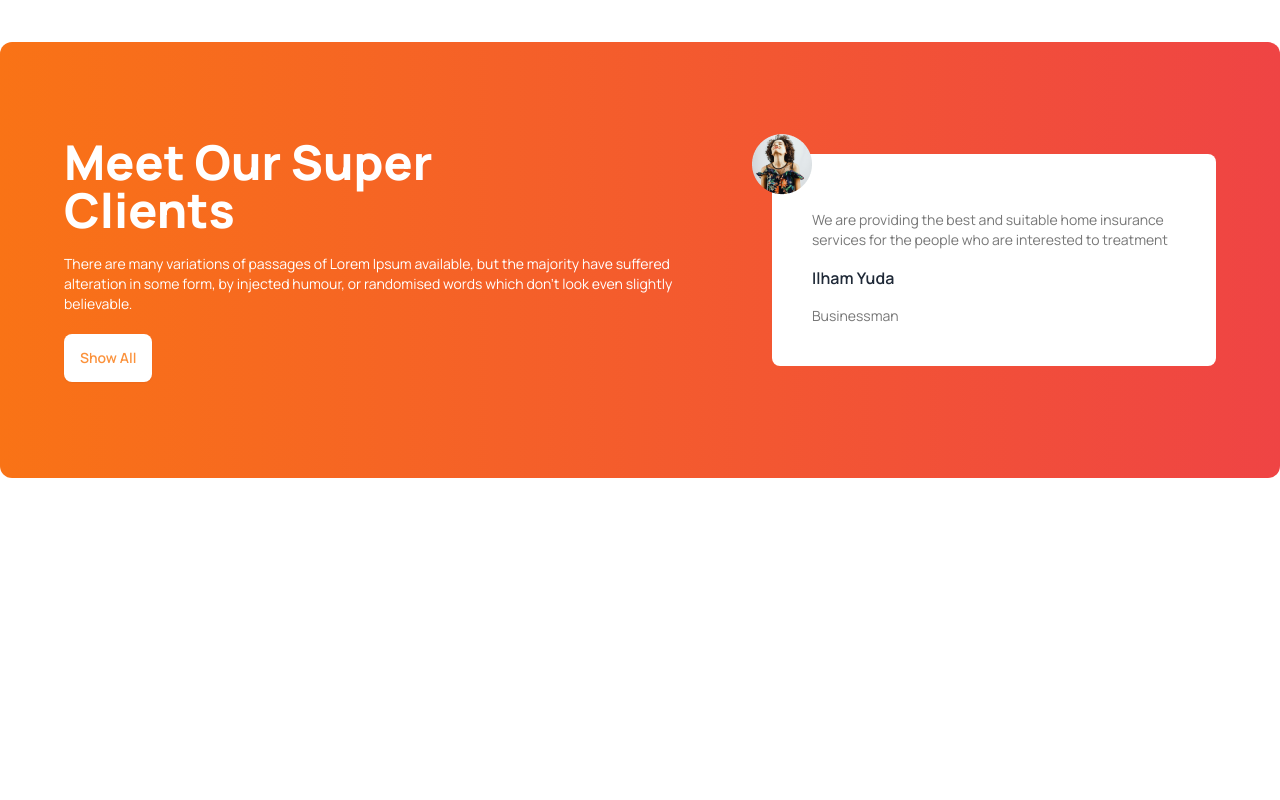
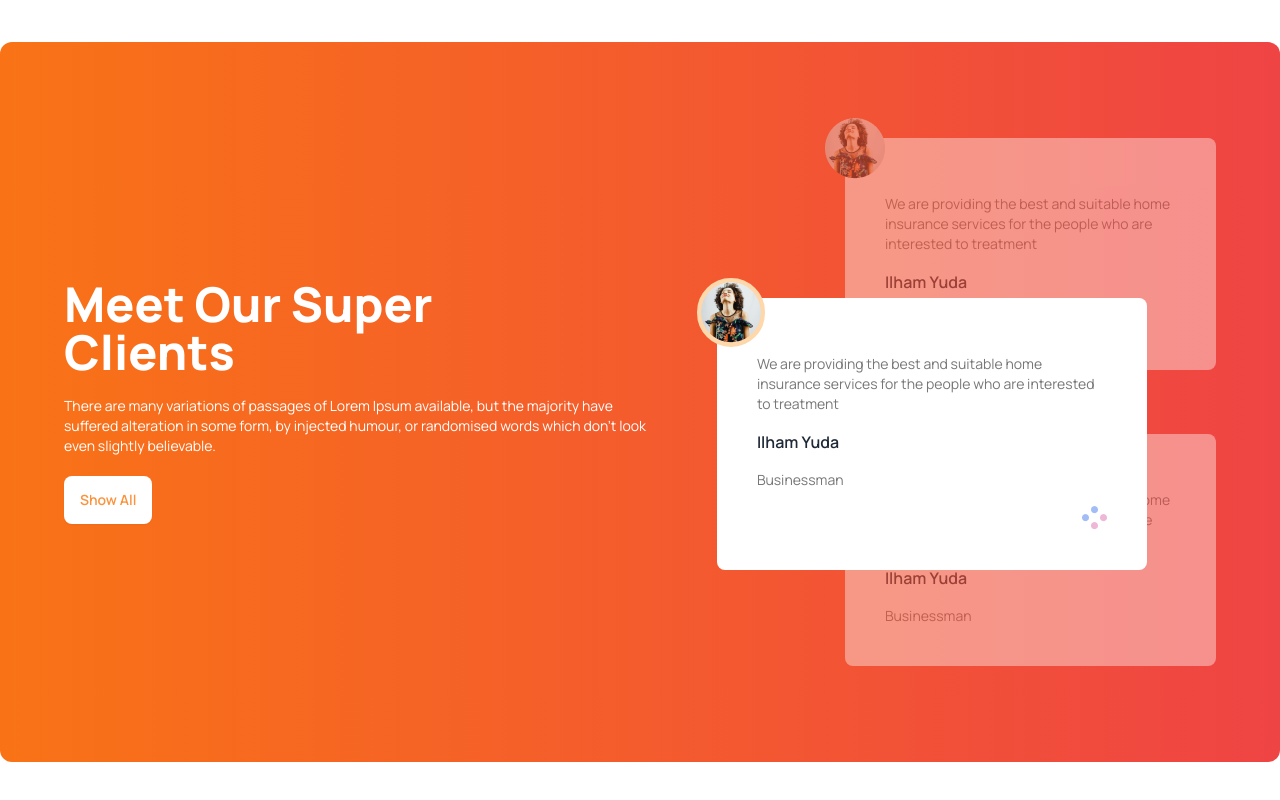
Before and after one commit to 0RafsanAhsan0/tea-house-website, a plain HTML site: page index.html in a window 1280 px wide. Shown: the part 1847-2647 px from the top of the page. Before the commit the page ends 2421 px from the top, so only its background shows below. Drawn offline with nearby package versions, Linux system fonts and the light colour scheme.

Commit message:
card opacity

```diff
--- a/index.html
+++ b/index.html
@@ -205,7 +205,7 @@
       <section
         class="my-24 rounded-xl bg-gradient-to-r from-orange-500 to-red-500 px-16 py-24 flex flex-col lg:flex-row items-center gap-12"
       >
-        <div class="space-y-5">
+        <div class="space-y-5 pr-32">
           <h2 class="text-5xl text-white font-extrabold">
             Meet Our Super <br />
             Clients
@@ -219,9 +219,14 @@
           <button class="btn btn-primary bg-white text-orange-400 border-0">
             Show All
           </button>
+          <!-- review container -->
         </div>
-        <!-- review -->
-        <div class="relative p-10 rounded-lg bg-white space-y-4">
+        <!-- review container -->
+        <div class="relative">
+          <!-- review next -->
+          <div
+            class="opacity-40 relative z-10 p-10 mb-16 rounded-lg bg-white space-y-4"
+          >
             <img
               class="absolute -top-5 -left-5"
               src="./images/client.png"
@@ -234,6 +239,42 @@
             <h4 class="font-semibold">Ilham Yuda</h4>
             <p class="text-sm text-[#777]">Businessman</p>
           </div>
+          <!-- review current -->
+          <div
+            class="absolute top-40 lg:-left-32 lg:w-[430px] z-20 p-10 rounded-lg bg-white space-y-4"
+          >
+            <img
+              class="absolute -top-5 -left-5 border-4 border-orange-200 bg-orange-200 rounded-full"
+              src="./images/client.png"
+              alt=""
+            />
+            <p class="text-sm text-[#777]">
+              We are providing the best and suitable home insurance services for
+              the people who are interested to treatment
+            </p>
+            <h4 class="font-semibold">Ilham Yuda</h4>
+            <p class="text-sm text-[#777]">Businessman</p>
+            <div class="flex justify-end">
+              <img src="./images/circles.png" alt="" />
+            </div>
+          </div>
+          <!-- review previous -->
+          <div
+            class="opacity-40 relative p-10 rounded-lg z-10 bg-white space-y-4"
+          >
+            <img
+              class="absolute -top-5 -left-5"
+              src="./images/client.png"
+              alt=""
+            />
+            <p class="text-sm text-[#777]">
+              We are providing the best and suitable home insurance services for
+              the people who are interested to treatment
+            </p>
+            <h4 class="font-semibold">Ilham Yuda</h4>
+            <p class="text-sm text-[#777]">Businessman</p>
+          </div>
+        </div>
       </section>
     </main>
 
```
Lines whose indentation alone changed are shown as unchanged.
